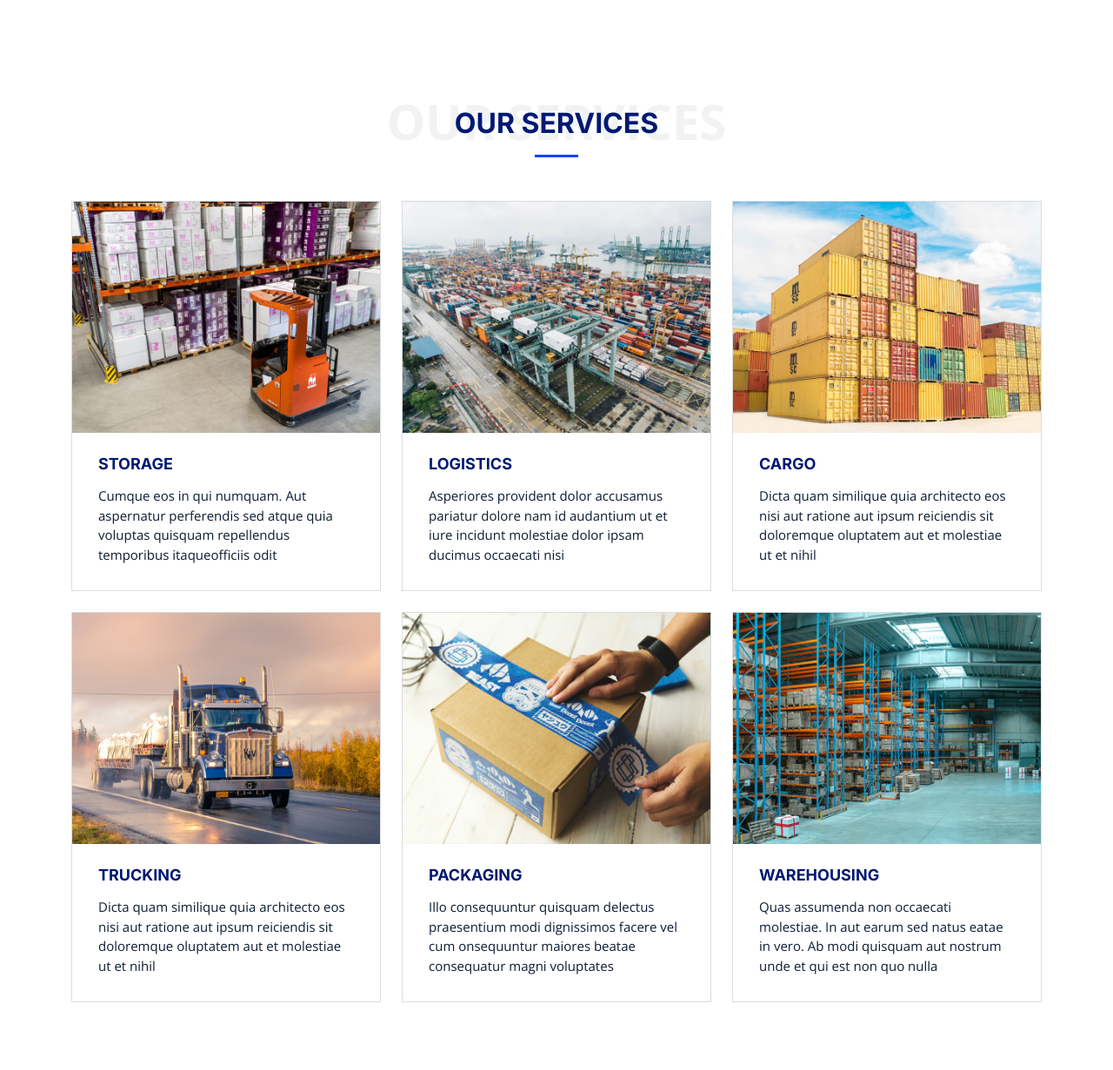
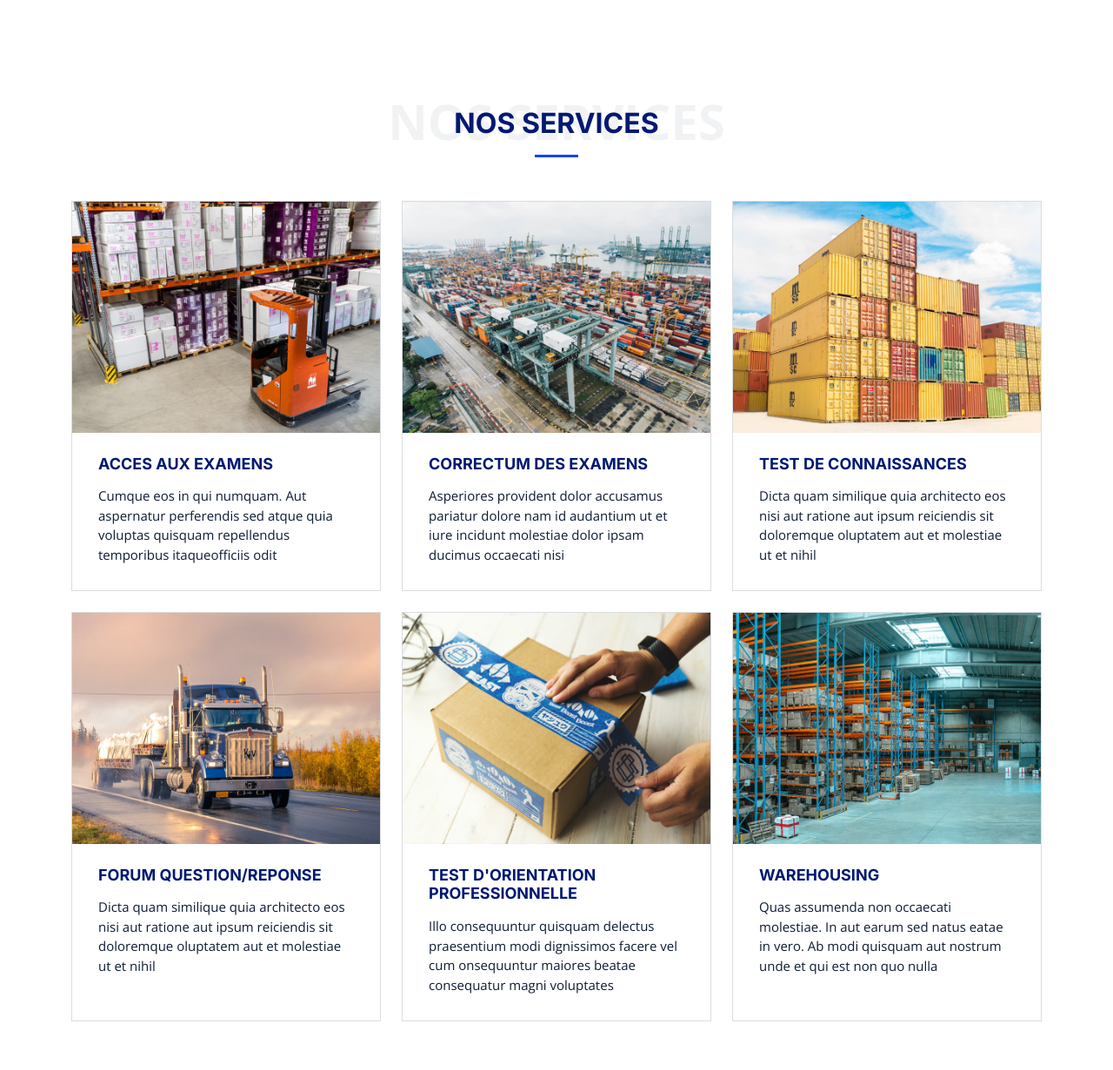
Before and after one commit to JonasJean/FakPam, a plain HTML site: page index.html in a window 1280 px wide. Shown: the part 1526-2757 px from the top of the page at 87% size. Drawn offline with nearby package versions, Linux system fonts and the light colour scheme.

Commit message:
Footer Customized

```diff
--- a/index.html
+++ b/index.html
@@ -238,8 +238,8 @@
       <div class="container" data-aos="fade-up">
 
         <div class="section-header">
-          <span>Our Services</span>
-          <h2>Our Services</h2>
+          <span>Nos Services</span>
+          <h2>Nos Services</h2>
 
         </div>
 
@@ -250,7 +250,7 @@
               <div class="card-img">
                 <img src="assets/img/storage-service.jpg" alt="" class="img-fluid">
               </div>
-              <h3><a href="service-details.html" class="stretched-link">Storage</a></h3>
+              <h3><a href="service-details.html" class="stretched-link">Acces aux examens</a></h3>
               <p>Cumque eos in qui numquam. Aut aspernatur perferendis sed atque quia voluptas quisquam repellendus
                 temporibus itaqueofficiis odit</p>
             </div>
@@ -261,7 +261,7 @@
               <div class="card-img">
                 <img src="assets/img/logistics-service.jpg" alt="" class="img-fluid">
               </div>
-              <h3><a href="service-details.html" class="stretched-link">Logistics</a></h3>
+              <h3><a href="service-details.html" class="stretched-link">Correctum des examens</a></h3>
               <p>Asperiores provident dolor accusamus pariatur dolore nam id audantium ut et iure incidunt molestiae
                 dolor ipsam ducimus occaecati nisi</p>
             </div>
@@ -272,7 +272,7 @@
               <div class="card-img">
                 <img src="assets/img/cargo-service.jpg" alt="" class="img-fluid">
               </div>
-              <h3><a href="service-details.html" class="stretched-link">Cargo</a></h3>
+              <h3><a href="service-details.html" class="stretched-link">Test de connaissances</a></h3>
               <p>Dicta quam similique quia architecto eos nisi aut ratione aut ipsum reiciendis sit doloremque oluptatem
                 aut et molestiae ut et nihil</p>
             </div>
@@ -283,7 +283,7 @@
               <div class="card-img">
                 <img src="assets/img/trucking-service.jpg" alt="" class="img-fluid">
               </div>
-              <h3><a href="service-details.html" class="stretched-link">Trucking</a></h3>
+              <h3><a href="service-details.html" class="stretched-link">Forum Question/Reponse</a></h3>
               <p>Dicta quam similique quia architecto eos nisi aut ratione aut ipsum reiciendis sit doloremque oluptatem
                 aut et molestiae ut et nihil</p>
             </div>
@@ -294,7 +294,7 @@
               <div class="card-img">
                 <img src="assets/img/packaging-service.jpg" alt="" class="img-fluid">
               </div>
-              <h3><a href="service-details.html" class="stretched-link">Packaging</a></h3>
+              <h3><a href="service-details.html" class="stretched-link">Test d'orientation Professionnelle</a></h3>
               <p>Illo consequuntur quisquam delectus praesentium modi dignissimos facere vel cum onsequuntur maiores
                 beatae consequatur magni voluptates</p>
             </div>
@@ -700,7 +700,7 @@
       <div class="row gy-4">
         <div class="col-lg-5 col-md-12 footer-info">
           <a href="index.html" class="logo d-flex align-items-center">
-            <span>Logis</span>
+            <span>FakPam</span>
           </a>
           <p>Cras fermentum odio eu feugiat lide par naso tierra. Justo eget nada terra videa magna derita valies darta
             donna mare fermentum iaculis eu non diam phasellus.</p>
@@ -751,14 +751,14 @@
 
     <div class="container mt-4">
       <div class="copyright">
-        &copy; Copyright <strong><span>Logis</span></strong>. All Rights Reserved
+        &copy; Copyright <strong><span>FAKPAM</span></strong>. All Rights Reserved
       </div>
       <div class="credits">
         <!-- All the links in the footer should remain intact. -->
         <!-- You can delete the links only if you purchased the pro version. -->
         <!-- Licensing information: https://bootstrapmade.com/license/ -->
         <!-- Purchase the pro version with working PHP/AJAX contact form: https://bootstrapmade.com/logis-bootstrap-logistics-website-template/ -->
-        Designed by <a href="https://bootstrapmade.com/">BootstrapMade</a>
+        Designed by <a href="#">FAKPAM</a>
       </div>
     </div>
 
```
Also changed, not shown: about.html (+3 -3 lines), contact.html (+3 -3 lines), get-a-quote.html (+3 -3 lines), pricing.html (+4 -4 lines), sample-inner-page.html (+3 -3 lines), service-details.html (+4 -4 lines), services.html (+10 -10 lines).
